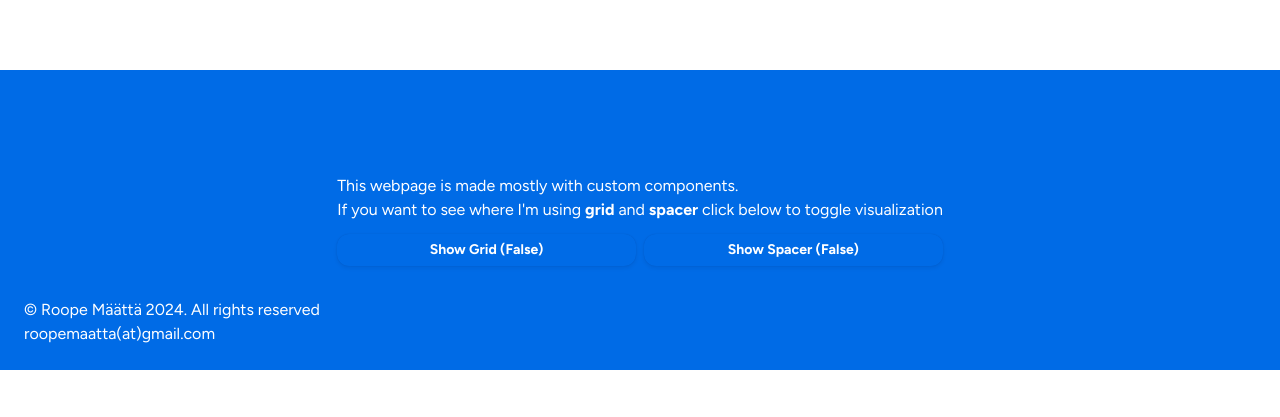
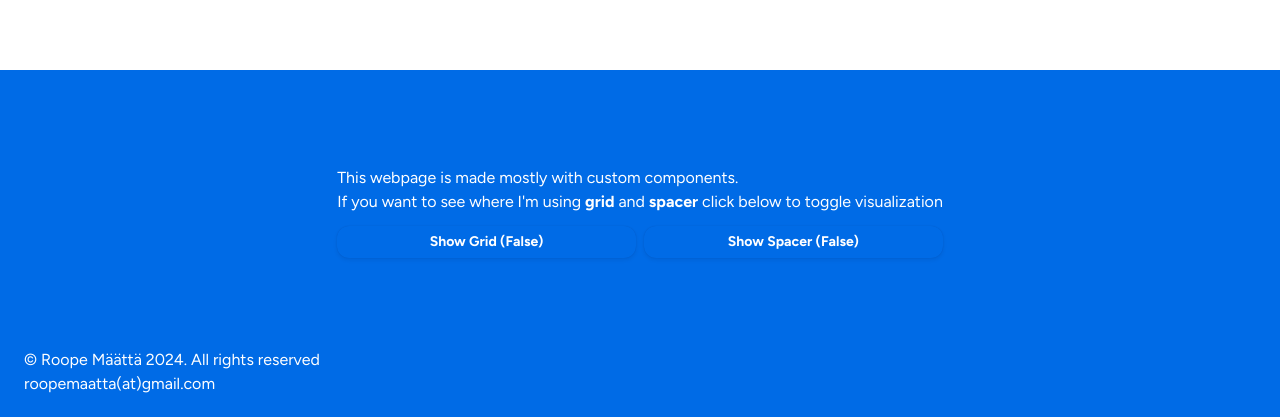
Before and after one commit to RoopeMaatta/portfolio, a React (Vite) app: page /portfolio/villa-auroras in a window 1280 px wide. Shown: the part 1472-1889 px from the top of the page. Before the commit the page ends 1842 px from the top, so only its background shows below. Built offline with nearby package versions, Linux system fonts and the light colour scheme.

Commit message:
Minor fix to footer spacing

```diff
--- a/src/components/Molecules/Card/CardStyles.tsx
+++ b/src/components/Molecules/Card/CardStyles.tsx
@@ -11,6 +11,7 @@ const StyledCard = styled(Paper)<StyledCardProps>`
     grid-column: ${gridColumn || 'auto'};
   `}
   display: flex;
+  // color: ${({ theme }) => theme.colors.text.neutral.strong};
   flex-direction: ${({ isHorizontal }) => (isHorizontal ? 'row' : 'column')};
 `
 
--- a/src/components/Organisms/Footer.tsx
+++ b/src/components/Organisms/Footer.tsx
@@ -10,11 +10,11 @@ const FooterDiv = styled.div`
 
     return css`
       position: relative;
-      height: 300px;
+      height: 350px;
       background-color: ${colors.fill.brand.strong};
       color: ${colors.text.neutral.invert};
       display: flex;
-      align-items: center;
+      // align-items: center;
       justify-content: center;
     `
   }}
@@ -37,6 +37,7 @@ const Footer = () => {
       <Spacer height={'096px'} />
       <FooterDiv>
         <PaddingContainerSides>
+          <Spacer height={'096px'} />
           <p>
             This webpage is made mostly with custom components.
             <br />
```
